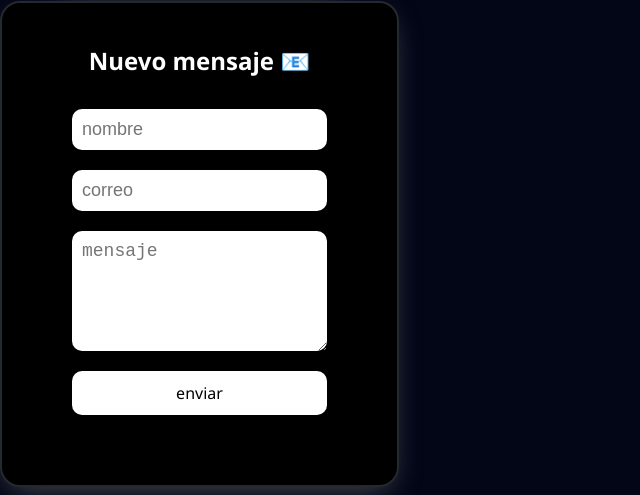
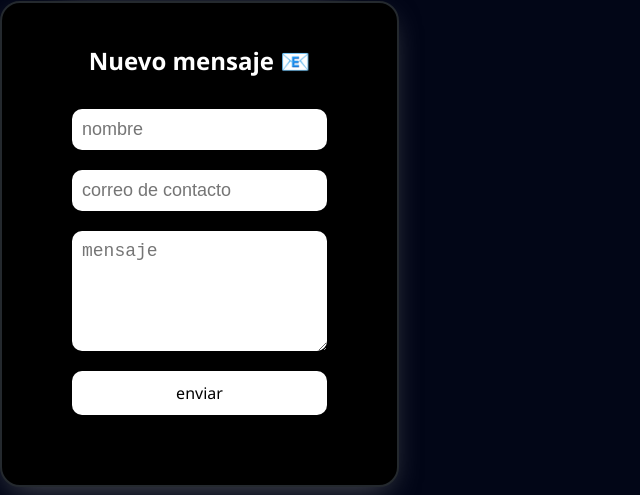
Before and after one commit to Leracius/Portfolio-web, a React (Vite) app: page /contact in a window 1280 px wide. Both pictures are taken after a click on the element "Nuevo mensaje 📧". Shown: the part 213-708 px from the top of the page, without its empty margins (0-640 px from the left). Built offline with nearby package versions, Linux system fonts and the light colour scheme.

Commit message:
emailjs add

```diff
--- a/package.json
+++ b/package.json
@@ -14,6 +14,7 @@
     "@emotion/react": "^11.11.3",
     "@emotion/styled": "^11.11.0",
     "@mui/material": "^5.15.10",
+    "emailjs-com": "^3.2.0",
     "html-pdf": "^3.0.1",
     "html-to-react": "^1.7.0",
     "react": "^18.2.0",
--- a/src/components/Contact/Contact.jsx
+++ b/src/components/Contact/Contact.jsx
@@ -12,11 +12,50 @@ import { FaUser } from "react-icons/fa6";
 import { FaPhone } from "react-icons/fa6";
 import { IoMdMail } from "react-icons/io";
 import { FaLocationDot } from "react-icons/fa6";
-
+import emailjs from "emailjs-com";
 import { contactLogos } from "../../assets/contactLogos";
 
 const Contact = ({ id }) => {
   const [active, setActive] = useState(true);
+  const [formData, setFormData] = useState({
+    from_name: "",
+    to_name: "",
+    message: "",
+    reply_to: "lucasaxelqg15@gmail.com",
+  });
+
+  const handleChange = (e) => {
+    setFormData({
+      ...formData,
+      [e.target.name]: e.target.value,
+    });
+  };
+  const handleSubmit = (e) => {
+    e.preventDefault();
+    if (!formData.nombre || !formData.correo || !formData.mensaje) {
+      alert("Por favor, completa todos los campos.");
+      return;
+    }
+
+    emailjs.init("sYgLn93vqa3VXoVjK");
+    emailjs
+      .send("service_wy9r8ix", "template_vi1liwg", formData)
+      .then((response) => {
+        console.log("SUCCESS!", response.status, response.text);
+        alert("Email enviado con éxito!");
+      })
+      .catch((err) => {
+        console.error("FAILED...", err);
+        alert("Error al enviar el email. Inténtalo de nuevo.");
+      });
+
+    setFormData({
+      from_name: "",
+      to_name: "",
+      message: "",
+      reply_to: "lucasaxelqg15@gmail.com",
+    });
+  };
 
   const handleCLick = () => {
     console.log("funco");
@@ -55,10 +94,28 @@ const Contact = ({ id }) => {
       <FormContainer $active={active}>
         <h2 onClick={handleCLick}>Nuevo mensaje 📧 </h2>
 
-        <CardForm $active={active}>
-          <input type="text" placeholder="nombre" />
-          <input type="text" placeholder="correo" />
-          <textarea type="text" placeholder="mensaje" />
+        <CardForm $active={active} onSubmit={handleSubmit}>
+          <input
+            type="text"
+            placeholder="nombre"
+            value={formData.from_name}
+            name="from_name"
+            onChange={handleChange}
+          />
+          <input
+            type="text"
+            placeholder="correo de contacto"
+            value={formData.to_name}
+            name="to_name"
+            onChange={handleChange}
+          />
+          <textarea
+            type="text"
+            placeholder="mensaje"
+            value={formData.message}
+            name="message"
+            onChange={handleChange}
+          />
           <button>enviar</button>
         </CardForm>
       </FormContainer>
--- a/src/components/Contact/ContactStyle.js
+++ b/src/components/Contact/ContactStyle.js
@@ -113,9 +113,6 @@ export const FormContainer = styled.div`
     width: 100%;
     box-shadow: none;
     border: none;
-    h2 {
-      font-size: 20px;
-    }
     /* display: flex;
     justify-content: center;
     flex-direction: column; */
--- a/src/components/Projects/Projects.jsx
+++ b/src/components/Projects/Projects.jsx
@@ -16,6 +16,7 @@ function Projects({ id }) {
       // style={{ transform: visible ? "translateX(0)" : "translateX(100%)" }}
       // style={{ opacity: visible ? "1" : "0" }}
     >
+      <h1>MIS PROYECTOS</h1>
       <Carousel>
         {dataProject.map((el) => {
           return <ProjectItem key={el.id} text={el} data={el}></ProjectItem>;
--- a/src/components/Projects/ProjectsStyles.js
+++ b/src/components/Projects/ProjectsStyles.js
@@ -10,11 +10,21 @@ export const ProjectContainer = styled.div`
   transition: opacity 0.5s ease-in-out;
   z-index: 0;
   opacity: ${({ $visible }) => ($visible ? "1" : "0")};
+  h1 {
+    display: none;
+  }
   @media (max-width: 900px) {
     flex-direction: column;
     height: auto;
     width: 90%;
     opacity: 1;
+    h1 {
+      display: flex;
+      margin: 0;
+      padding: 10px;
+      /* background-color: black;
+      border: 2px solid #242424; */
+    }
     /* border: 2px solid #242424; */
     /* background-color: black; */
     /* border-radius: 20px; */
```
Also changed, not shown: 1 other file (tests, documents, lock files or other folders).
